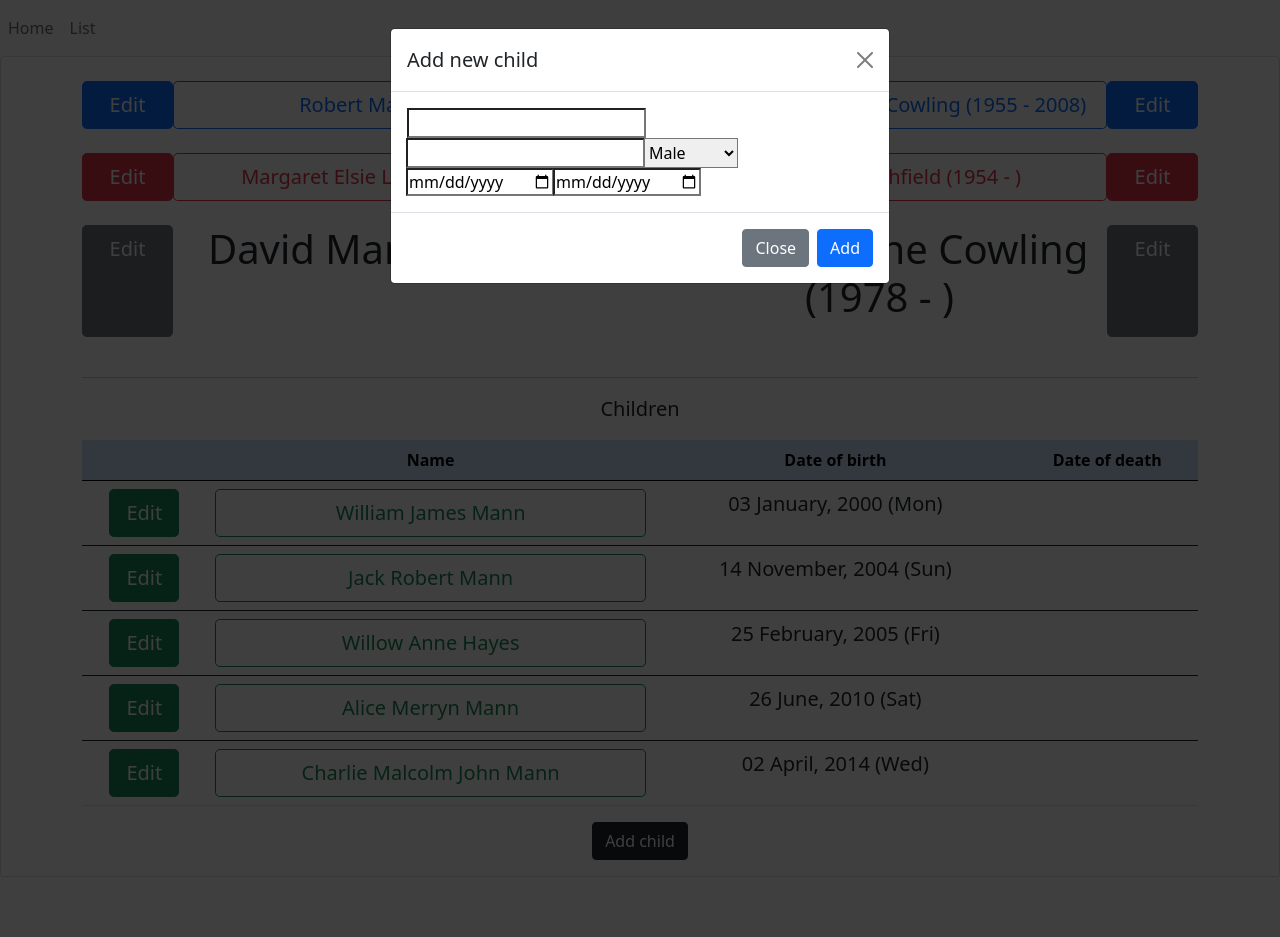
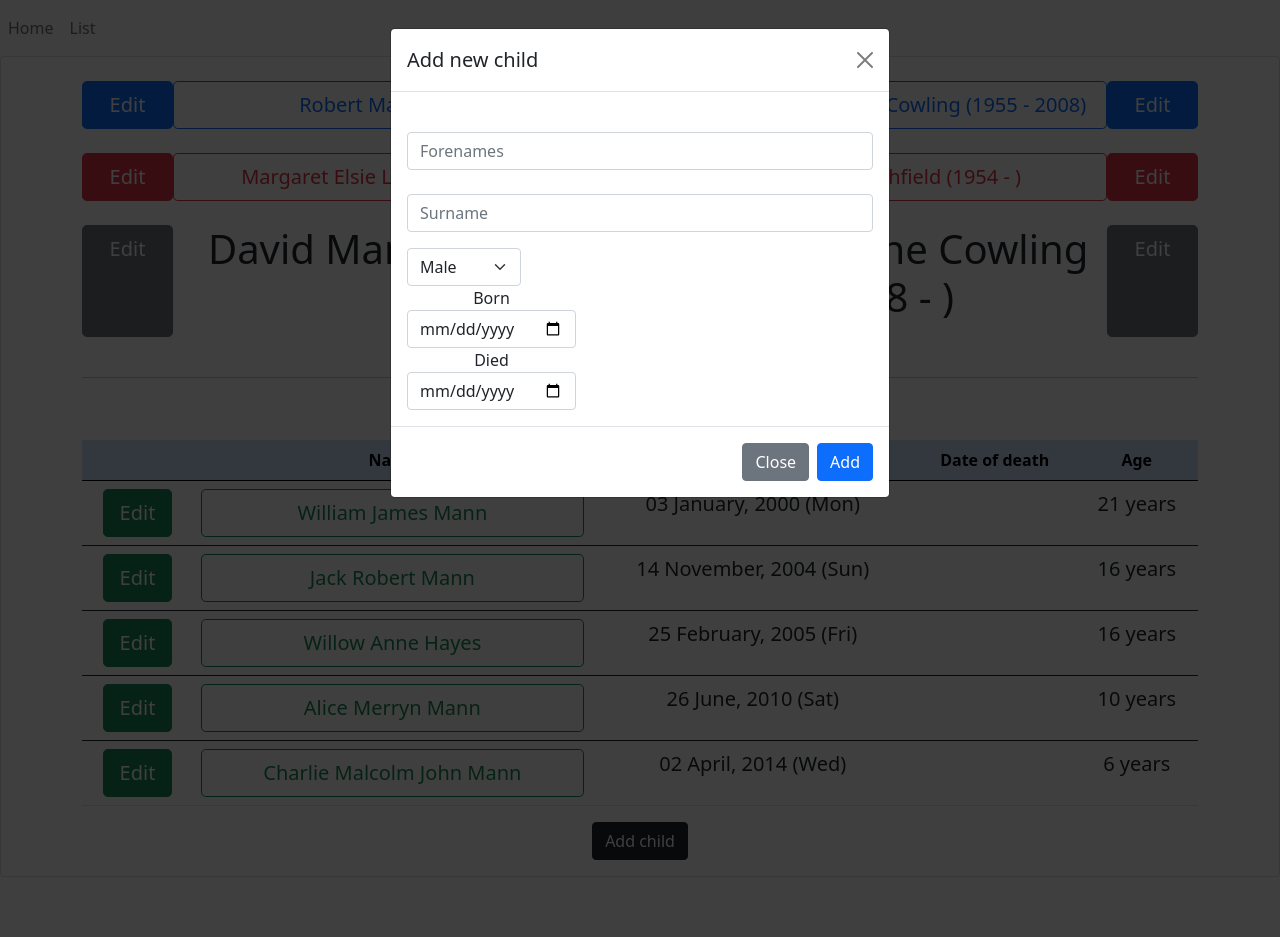
Before and after one commit to historyman1973/genealogy, a Flask app: page /family/1 in a window 1280 px wide, after a click on "Add child". Run offline with Flask 2, Linux system fonts and the light colour scheme; data comes from the database, SQL or seed files in the repository; both versions use the stored data as it was after the commit; parts of the project's set-up code (start-up, migrations or seed data) failed here and were passed over; some libraries are stand-ins or nearby versions.

Commit message:
Added support for age field in database

```diff
--- a/genealogy/__init__.py
+++ b/genealogy/__init__.py
@@ -5,6 +5,7 @@ from flask_sqlalchemy import SQLAlchemy
 from flask_migrate import Migrate
 from flask_session.__init__ import Session
 from flask_moment import Moment
+from flask_bootstrap import Bootstrap
 
 app = Flask(__name__)
 
@@ -33,6 +34,8 @@ Migrate(app, db, render_as_batch=True)
 
 Moment(app)
 
+Bootstrap(app)
+
 from genealogy.individual.views import genealogy_blueprint
 
 app.register_blueprint(genealogy_blueprint,url_prefix="/individual")
--- a/genealogy/individual/forms.py
+++ b/genealogy/individual/forms.py
@@ -1,7 +1,7 @@
 from flask_wtf import FlaskForm
 from wtforms import StringField, SelectField
 from wtforms.fields.html5 import DateField
-from genealogy.models import genders
+from genealogy.models import genders, Individual, Parents
 
 
 class FamilyView(FlaskForm):
@@ -34,11 +34,11 @@ class FamilyView(FlaskForm):
     mother_dob = DateField('dob', format='%Y-%m-%d', default=None)
     mother_dod = DateField('dod', format='%Y-%m-%d', default=None)
 
-    child_forenames = StringField()
-    child_surname = StringField()
-    child_gender = SelectField(u'Gender', choices=[choice for choice in genders])
-    child_dob = DateField('dob', format='%Y-%m-%d', default=None)
-    child_dod = DateField('dod', format='%Y-%m-%d', default=None)
+    child_forenames = StringField(label="")
+    child_surname = StringField(label="")
+    child_gender = SelectField(label='', choices=[choice for choice in genders])
+    child_dob = DateField(label='Born', format='%Y-%m-%d', default=None)
+    child_dod = DateField(label='Died', format='%Y-%m-%d', default=None)
 
 
 class IndividualView(FlaskForm):
--- a/genealogy/individual/templates/base.html
+++ b/genealogy/individual/templates/base.html
@@ -7,6 +7,7 @@
   <script src="https://cdn.jsdelivr.net/npm/bootstrap@5.0.0-beta1/dist/js/bootstrap.bundle.min.js" integrity="sha384-ygbV9kiqUc6oa4msXn9868pTtWMgiQaeYH7/t7LECLbyPA2x65Kgf80OJFdroafW" crossorigin="anonymous"></script>
   <script src="https://cdn.jsdelivr.net/npm/@popperjs/core@2.5.4/dist/umd/popper.min.js" integrity="sha384-q2kxQ16AaE6UbzuKqyBE9/u/KzioAlnx2maXQHiDX9d4/zp8Ok3f+M7DPm+Ib6IU" crossorigin="anonymous"></script>
   <script src="https://cdn.jsdelivr.net/npm/bootstrap@5.0.0-beta1/dist/js/bootstrap.min.js" integrity="sha384-pQQkAEnwaBkjpqZ8RU1fF1AKtTcHJwFl3pblpTlHXybJjHpMYo79HY3hIi4NKxyj" crossorigin="anonymous"></script>
+  {% import "bootstrap/wtf.html" as wtf %}
   {{ moment.include_jquery() }}
   {{ moment.include_moment() }}
   <title>The Genealogy App</title>
--- a/genealogy/individual/templates/home.html
+++ b/genealogy/individual/templates/home.html
@@ -328,6 +328,7 @@
                             <th scope="col">Name</th>
                             <th scope="col">Date of birth</th>
                             <th scope="col">Date of death</th>
+                            <th scope="col">Age</th>
                         </tr>
                         </thead>
                         <tbody>
@@ -348,6 +349,7 @@
                             {% else %}
                             <td></td>
                             {% endif %}
+                            <td><p class="lead">{{ child.age }} years</p></td>
                         </tr>
                         </tbody>
                         {% endfor %}
@@ -371,12 +373,22 @@
                                             aria-label="Close"></button>
                                 </div>
                                 <div class="modal-body">
-                                    <div class="input-group">
-                                        {{ form.child_forenames() }}
-                                        {{ form.child_surname() }}
-                                        {{ form.child_gender() }}
-                                        {{ form.child_dob() }}
-                                        {{ form.child_dod() }}
+                                    <div class="form">
+                                        <div class="row mb-3">
+                                            {{ wtf.form_field(form.child_forenames, class='form-control', placeholder='Forenames') }}
+                                            {{ wtf.form_field(form.child_surname, class='form-control', placeholder='Surname') }}
+                                        </div>
+                                        <div class="d-flex flex-row">
+                                            <div class="col-4">
+                                                <div>{{ form.child_gender(class='form-select w-auto') }}</div>
+                                            </div>
+                                        </div>
+                                        <div class="input-group">
+                                            {{ wtf.form_field(form.child_dob, class='form-control w-auto') }}
+                                        </div>
+                                        <div class="input-group">
+                                            {{ wtf.form_field(form.child_dod, class='form-control w-auto') }}
+                                        </div>
                                     </div>
                                 </div>
                                 <div class="modal-footer">
--- a/genealogy/individual/templates/list.html
+++ b/genealogy/individual/templates/list.html
@@ -10,6 +10,7 @@
         <th scope="col">Gender</th>
         <th scope="col">Date of birth</th>
         <th scope="col">Date of death</th>
+        <th scope="col">Age</th>
     </tr>
     </thead>
     <tbody>
@@ -29,6 +30,9 @@
         {% else %}
         <td></td>
         {% endif %}
+        {% if individual.age %}
+        <td>{{ individual.age }}</td>
+        {% endif %}
     </tr>
     </tbody>
     {% endfor %}
--- a/genealogy/individual/views.py
+++ b/genealogy/individual/views.py
@@ -152,11 +152,10 @@ def show_family(parentsid):
             child_gender = form.child_gender.data
             child_dob = form.child_dob.data
             child_dod = form.child_dod.data
-            child_age = calculate_period("years", form.child_dob, form.child_dod)
+            child_age = calculate_period(child_dob, child_dod)
             child_fullname = fullname(child_forenames, child_surname)
 
-            new_child = Individual(child_surname, child_fullname, child_forenames, child_gender, child_dob, child_dod,
-                                   child_age)
+            new_child = Individual(child_surname, child_fullname, child_forenames, child_gender, child_dob, child_dod, child_age)
             db.session.add(new_child)
 
             db.session.commit()
@@ -223,10 +222,11 @@ def edit(id):
         individual.forenames = request.form["individual_forenames"]
         individual.surname = request.form["individual_surname"]
         individual.gender = request.form["individual_gender"]
-        individual.dob = datetime.strptime(request.form["individual_dob"], "%Y-%m-%d").date()
-        individual.dod = datetime.strptime(request.form["individual_dod"], "%Y-%m-%d").date()
-        individual.age = calculate_period("years", individual.dob, individual.dod)
-
+        individual.dob = form.individual_dob.data
+        individual.dod = form.individual_dod.data
+        # individual.dob = datetime.strptime(request.form["individual_dob"], "%Y-%m-%d").date()
+        # individual.dod = datetime.strptime(request.form["individual_dod"], "%Y-%m-%d").date()
+        individual.age = calculate_period(individual.dob, individual.dod)
 
         individual.fullname = fullname(individual.forenames, individual.surname)
 
--- a/genealogy/models.py
+++ b/genealogy/models.py
@@ -1,4 +1,6 @@
 from genealogy import db
+from datetime import datetime
+from dateutil import relativedelta
 
 genders = ["Male", "Female", "Unknown"]
 
@@ -36,6 +38,7 @@ class Individual(db.Model):
         self.fullname = fullname
         self.age = age
 
+
     # def __repr__(self):
     #     return (str(self.fullname))
 
```
Also changed, not shown: genealogy/individual/individual_functions.py (+35 -22 lines), genealogy/data.sqlite.
